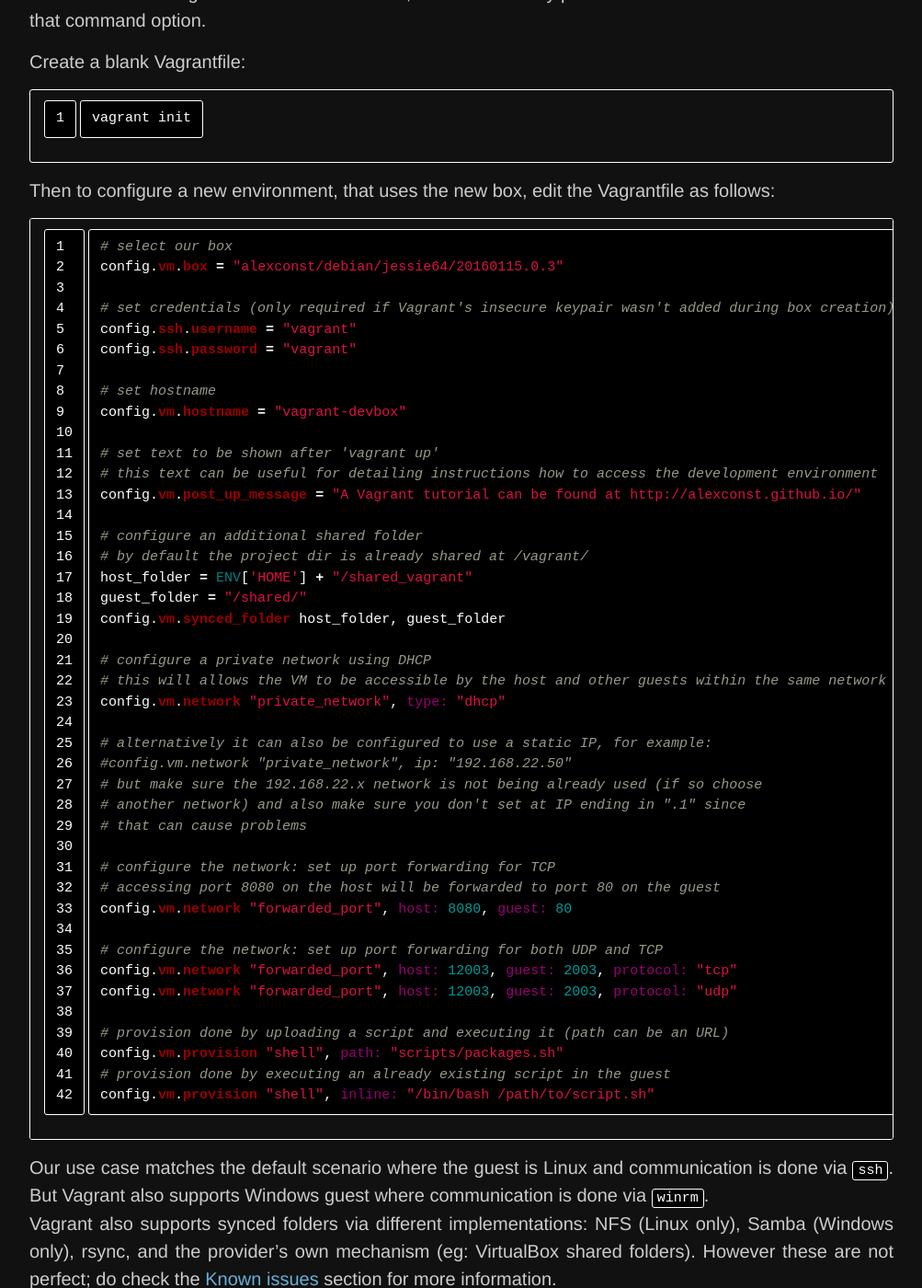
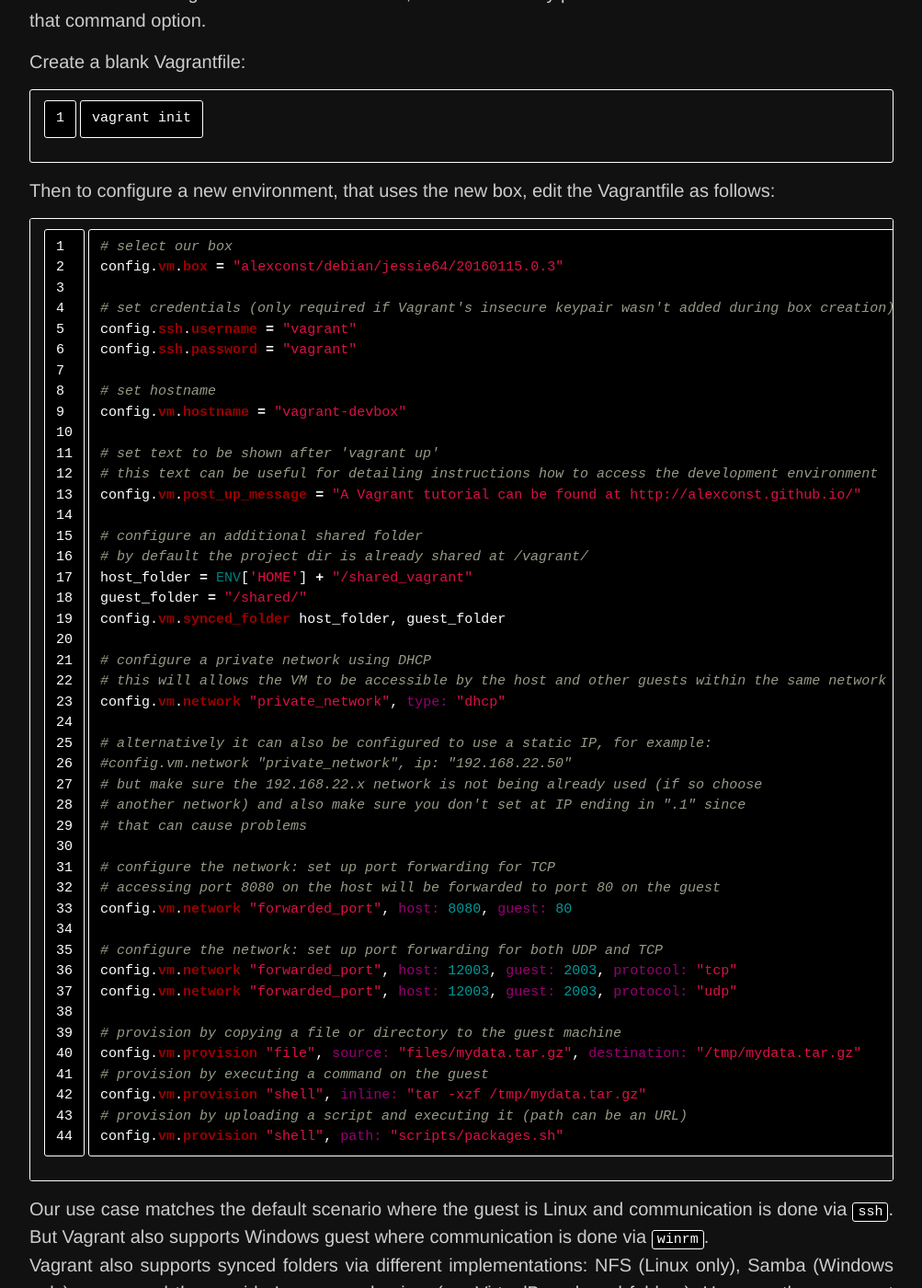
Before and after one commit to alexconst/alexconst.github.io, a Jekyll site: the page built from _posts/2016-01-28-vagrant.markdown, in a window 1280 px wide and 1400 px high, scrolled down 6897 px. Shown: the whole window at 92% size, without its empty margins (138-1141 px from the left). Built offline with Jekyll 4.4.1, drawn with Linux system fonts in a browser that asks for light colours.

Commit message:
Add note on file provisioner

````diff
--- a/_posts/2016-01-28-vagrant.markdown
+++ b/_posts/2016-01-28-vagrant.markdown
@@ -316,10 +316,12 @@ config.vm.network "forwarded_port", host: 8080, guest: 80
 config.vm.network "forwarded_port", host: 12003, guest: 2003, protocol: "tcp"
 config.vm.network "forwarded_port", host: 12003, guest: 2003, protocol: "udp"
 
-# provision done by uploading a script and executing it (path can be an URL)
+# provision by copying a file or directory to the guest machine
+config.vm.provision "file", source: "files/mydata.tar.gz", destination: "/tmp/mydata.tar.gz"
+# provision by executing a command on the guest
+config.vm.provision "shell", inline: "tar -xzf /tmp/mydata.tar.gz"
+# provision by uploading a script and executing it (path can be an URL)
 config.vm.provision "shell", path: "scripts/packages.sh"
-# provision done by executing an already existing script in the guest
-config.vm.provision "shell", inline: "/bin/bash /path/to/script.sh"
 ```
 
 Our use case matches the default scenario where the guest is Linux and
````
Also changed, not shown: _drafts/vagrant.md (+5 -4 lines).
